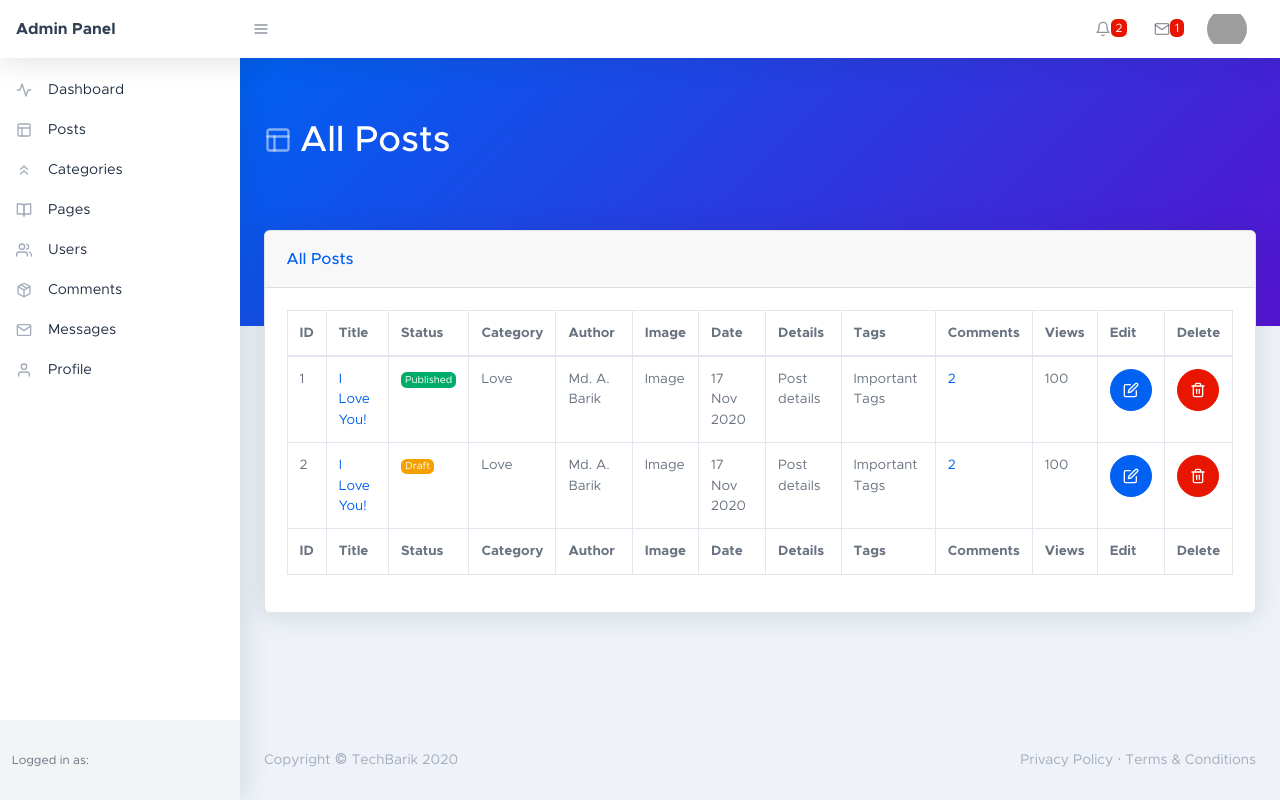
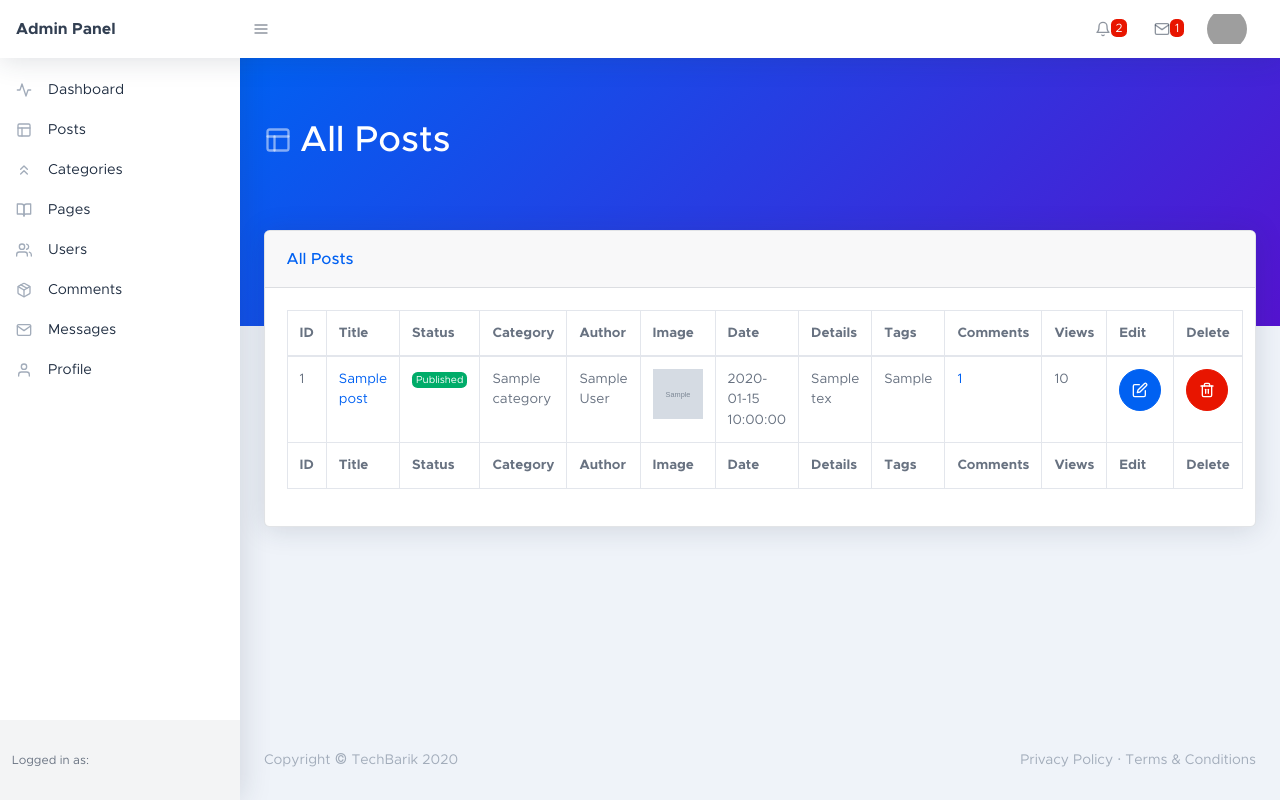
Before and after one commit to vitaliistankov/WebDev-with-PHP-PDO-and-MySQL, a PHP site: page /techbarik/backend/all-post.php in a window 1280 px wide. Run offline with PHP 8.4, Linux system fonts and the light colour scheme; the visitor is signed in with stand-in values (Sample User, id 1); tables that the repository leaves empty or names only in its code hold one stand-in row (values such as "Sample post"); grey boxes marked "Sample" are stand-in pictures; some libraries are stand-ins or nearby versions; grey boxes are pictures that could not be loaded.

Commit message:
Showing up all posts

```diff
--- a/backend/all-post.php
+++ b/backend/all-post.php
@@ -70,25 +70,52 @@
                                             </tr>
                                         </tfoot>
                                         <tbody>
+                                            <?php
+                                                $sql = "SELECT * FROM posts";
+                                                $stmt = $pdo->prepare($sql);
+                                                $stmt->execute();
+                                                while($posts = $stmt->fetch(PDO::FETCH_ASSOC)) {
+                                                    // post_id, post_category_id, post_title, post_details,
+                                                    // post_image, post_date, post_status, post_author, post_views,
+                                                    // post_comment_count, post_tags
+                                                    $post_id = $posts['post_id'];
+                                                    $post_category_id = $posts['post_category_id'];
+                                                    // category_name from categories table
+                                                    $sql1 = "SELECT * FROM categories WHERE category_id = :id";
+                                                    $stmt1 = $pdo->prepare($sql1);
+                                                    $stmt1->execute([':id'=>$post_category_id]);
+                                                    $cat = $stmt1->fetch(PDO::FETCH_ASSOC);
+                                                    $category_title = $cat['category_name'];
+
+                                                    $post_title = $posts['post_title'];
+                                                    $post_details = substr($posts['post_detail'], 0, 10);
+                                                    $post_image = $posts['post_image'];
+                                                    $post_date = $posts['post_date'];
+                                                    $post_status = $posts['post_status'];
+                                                    $post_author = $posts['post_author'];
+                                                    $post_views = $posts['post_views'];
+                                                    $post_comment_count = $posts['post_comment_count'];
+                                                    $post_tags = substr($posts['post_tags'], 0, 10); ?>
                                                     <tr>
-                                                <td>1</td>
+                                                        <td><?php echo $post_id; ?></td>
                                                         <td>
-                                                    <a href="#">I Love You!</a>
+                                                            <a href="../single.php?post_id=<?php echo $post_id ?>" target="_blank"><?php echo $post_title; ?></a>
                                                         </td>
                                                         <td>
-                                                    <div class="badge badge-success">Published
-                                                    </div>
+                                                            <div class="badge badge-<?php echo $post_status=='Published'?'success':'warning'; ?>"><?php echo $post_status; ?></div>
                                                         </td>
-                                                <td>Love</td>
-                                                <td>Md. A. Barik</td>
-                                                <td>Image</td>
-                                                <td>17 Nov 2020</td>
-                                                <td>Post details</td>
-                                                <td>Important Tags</td>
+                                                        <td><?php echo $category_title; ?></td>
+                                                        <td><?php echo $post_author; ?></td>
                                                         <td>
-                                                    <a href="comments.html">2</a>
+                                                            <img src="./../img/<?php echo $post_image; ?>" width="50" height="50" />
                                                         </td>
-                                                <td>100</td>
+                                                        <td><?php echo $post_date; ?></td>
+                                                        <td><?php echo $post_details; ?></td>
+                                                        <td><?php echo $post_tags; ?></td>
+                                                        <td>
+                                                            <a href="comments.php"><?php echo $post_comment_count; ?></a>
+                                                        </td>
+                                                        <td><?php echo $post_views; ?></td>
                                                         <td>
                                                             <button class="btn btn-blue btn-icon"><i data-feather="edit"></i></button>
                                                         </td>
@@ -96,32 +123,9 @@
                                                             <button class="btn btn-red btn-icon"><i data-feather="trash-2"></i></button>
                                                         </td>
                                                     </tr>
-                                            <tr>
-                                                <td>2</td>
-                                                <td>
-                                                    <a href="#">I Love You!</a>
-                                                </td>
-                                                <td>
-                                                    <div class="badge badge-warning">Draft
-                                                    </div>
-                                                </td>
-                                                <td>Love</td>
-                                                <td>Md. A. Barik</td>
-                                                <td>Image</td>
-                                                <td>17 Nov 2020</td>
-                                                <td>Post details</td>
-                                                <td>Important Tags</td>
-                                                <td>
-                                                    <a href="comments.html">2</a>
-                                                </td>
-                                                <td>100</td>
-                                                <td>
-                                                    <button class="btn btn-blue btn-icon"><i data-feather="edit"></i></button>
-                                                </td>
-                                                <td>
-                                                    <button class="btn btn-red btn-icon"><i data-feather="trash-2"></i></button>
-                                                </td>
-                                            </tr>
+                                               <?php }
+                                            ?>
+
                                         </tbody>
                                     </table>
                                 </div>
--- a/backend/includes/left-sidebar.php
+++ b/backend/includes/left-sidebar.php
@@ -15,6 +15,19 @@
                 <?php }
             ?>
 
+            <?php
+                if($curr_page == 'all-posts.php' || $curr_page == 'new-page.php') { ?>
+                    <a class="nav-link" href="javascript:void(0);" data-toggle="collapse" data-target="#collapseLayouts" aria-expanded="true" aria-controls="collapseLayouts"><div class="nav-link-icon"><i data-feather="layout"></i></div>
+                        Posts
+                        <div class="sidenav-collapse-arrow"><i class="fas fa-angle-down"></i></div>
+                    </a>
+                    <div class="collapse show" id="collapseLayouts" data-parent="#accordionSidenav">
+                        <nav class="sidenav-menu-nested nav accordion" id="accordionSidenavLayout">
+                            <a class="nav-link" href="all-post.php">All Posts</a>
+                            <a class="nav-link" href="add-new.php">Add New Post</a>
+                        </nav>
+                    </div>
+               <?php } else { ?>
                     <a class="nav-link collapsed" href="javascript:void(0);" data-toggle="collapse" data-target="#collapseLayouts" aria-expanded="false" aria-controls="collapseLayouts"><div class="nav-link-icon"><i data-feather="layout"></i></div>
                         Posts
                         <div class="sidenav-collapse-arrow"><i class="fas fa-angle-down"></i></div>
@@ -25,6 +38,9 @@
                             <a class="nav-link" href="add-new.php">Add New Post</a>
                         </nav>
                     </div>
+               <?php }
+            ?>
+
 
             <?php
                 if($curr_page == 'new-category.php' || $curr_page == 'categories.php' || $curr_page == 'edit-category.php') { ?>
--- a/backend/user-update.php
+++ b/backend/user-update.php
@@ -61,7 +61,7 @@
                                 $user_role = $_POST['user-role'];
                                 $user_photo = $_FILES['user-photo']['name'];
                                 $user_photo_tmp = $_FILES['user-photo']['tmp_name'];
-                                move_uploaded_file("{$user_photo}", "./assets/img/{$user_photo_tmp}");
+                                move_uploaded_file("{$user_photo_tmp}", "./assets/img/{$user_photo}");
 
                                 if(empty($user_photo)) {
                                     $sql1 = "SELECT * FROM users WHERE user_id = :id";
```
Lines whose indentation alone changed are shown as unchanged.
